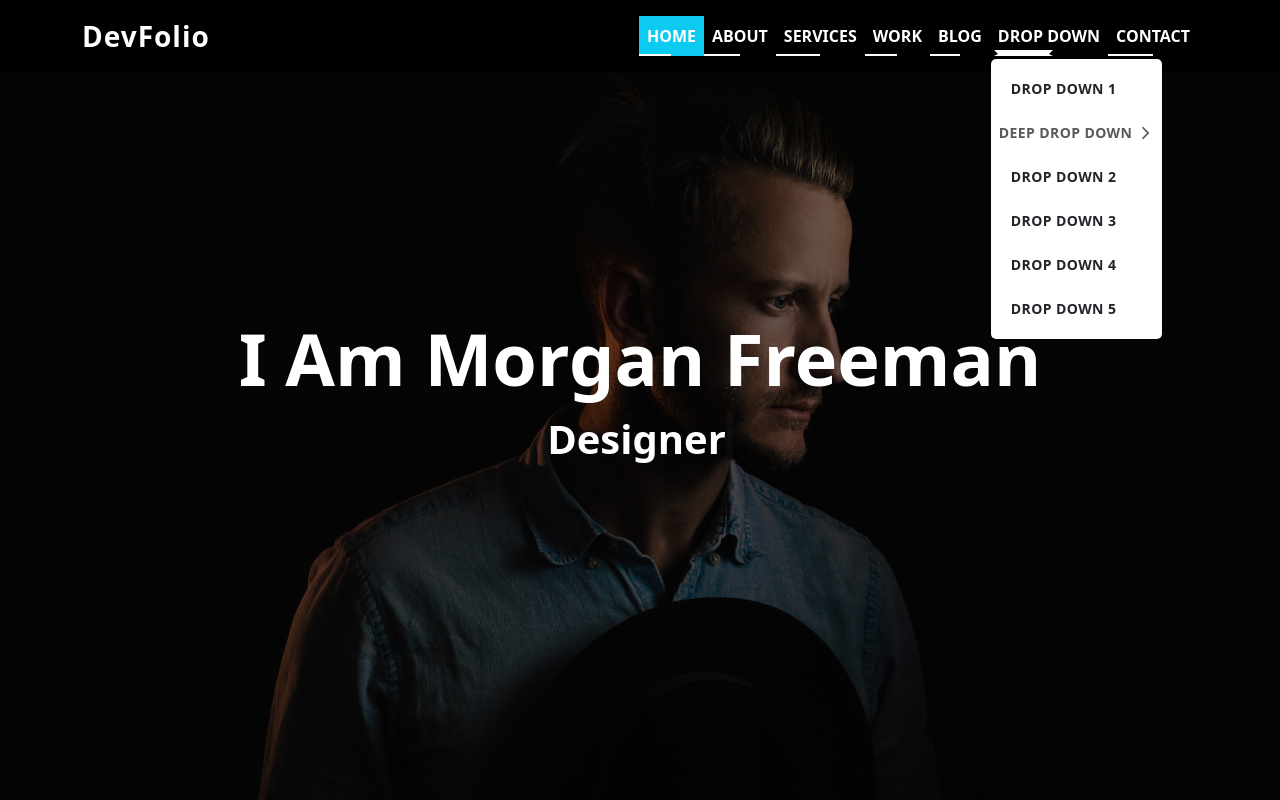
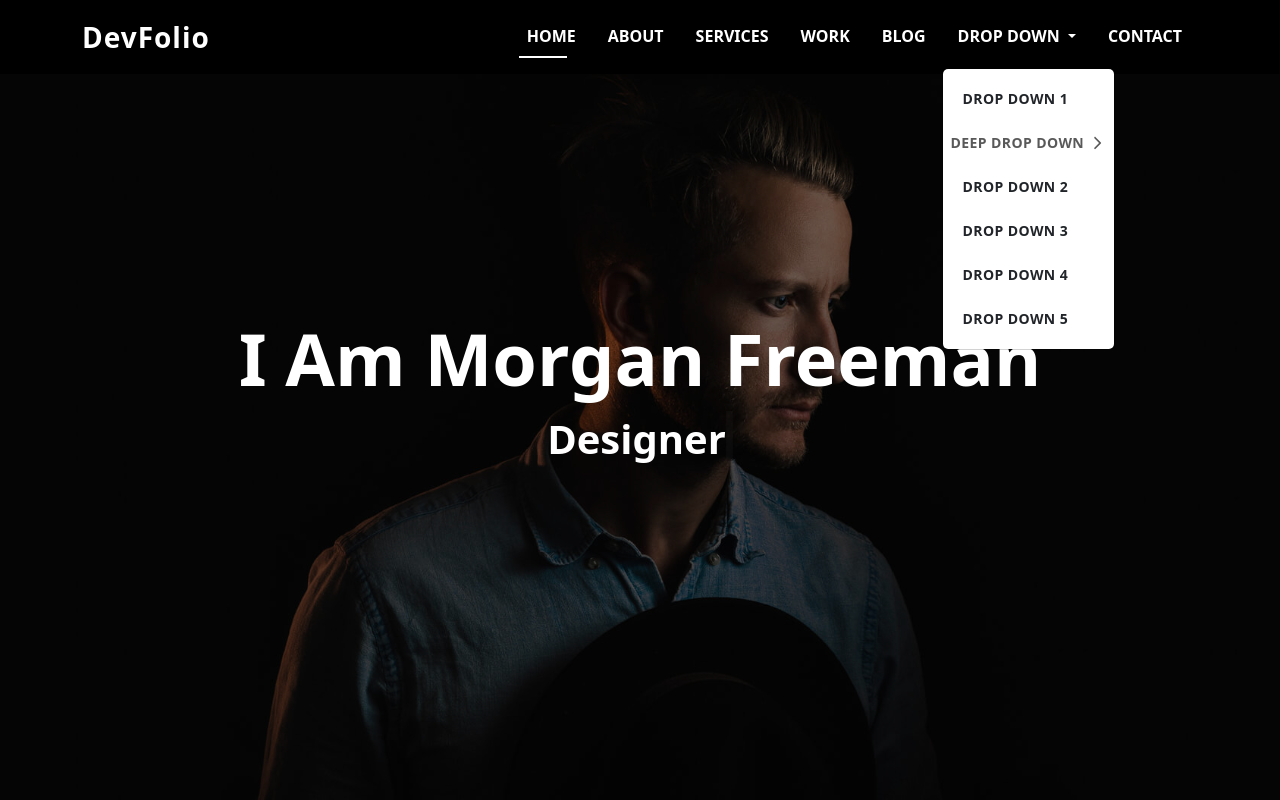
Before and after one commit to anasanwar210/Morgan, a plain HTML site: page index.html in a window 1280 px wide. Both pictures are taken after a click on the button "DROP DOWN". Drawn offline with Linux system fonts and the light colour scheme.

Commit message:
Some Changes

```diff
--- a/css/main.css
+++ b/css/main.css
@@ -14,12 +14,41 @@ body {
 .dropdown-menu .dropdown-submenu {
   display: none;
   position: absolute;
-  left: 100%;
+  right: 100%;
   top: -0.4375rem;
 }
 
 .dropdown-menu > li:hover > .dropdown-submenu {
   display: block;
+}
+
+/* body:not(body:has(:target)) nav .container .nav-links li a[href="#home"],
+body:has(.home:target) nav .container .nav-links li a[href="#home"],
+body:has(.chefs:target) nav .container .nav-links li a[href="#chefs"],
+body:has(.gallery:target) nav .container .nav-links li a[href="#gallery"],
+body:has(.contact:target) nav .container .nav-links li a[href="#contact"] {
+  color: var(--black-color);
+  border-bottom: 2px solid var(--main-color);
+  } */
+
+/* Target NavBar Links */
+body:not(body:has(:target))
+  nav
+  .container
+  .navbar-collapse
+  ul.navbar-nav
+  li.nav-item
+  a.home,
+:has(.home:target)
+  nav
+  .container
+  .navbar-collapse
+  ul.navbar-nav
+  li.nav-item
+  a.home {
+  border-bottom: 2px solid #fff;
+  width: 75%;
+  transform: translateX();
 }
 
 /*
@@ -30,6 +59,10 @@ body {
 
 nav {
   background-color: rgba(0, 0, 0, 0.9);
+}
+
+nav input {
+  display: none;
 }
 
 nav .container h1 > a {
@@ -60,19 +93,22 @@ nav .navbar .navbar-toggler:focus {
   box-shadow: none;
 }
 
-nav .container .navbar-collapse ul.navbar-nav li.nav-item{
+nav .container .navbar-collapse ul.navbar-nav li.nav-item {
   position: relative;
 }
 
-nav .container .navbar-collapse ul.navbar-nav li.nav-item   a::after{
+nav .container .navbar-collapse ul.navbar-nav li.nav-item::after {
   content: "";
   position: absolute;
   border-bottom: 2px solid #fff;
-  width: 50%;
-  bottom: 0;
-  left: 0%;
-  /* transform: translateX(100%); */
+  width: 0;
+  bottom: 14%;
+  left: 15%;
+  transition: width 0.3s linear;
+}
 
+nav .container .navbar-collapse ul.navbar-nav li.nav-item:hover::after {
+  width: 45%;
 }
 
 /*
--- a/css/media.css
+++ b/css/media.css
@@ -12,9 +12,7 @@
     display: block;
   }
 
-  :root:has(#close-menu:checked) .navbar-expand-lg .navbar-collapse ,
-  :root:has(#close-menu:checked) #overlay
-  {
+  :root:has(#menu:checked) label.open-menu {
     display: none;
   }
 
--- a/index.html
+++ b/index.html
@@ -47,36 +47,35 @@
 			</div>
 			<div class="collapse navbar-collapse" id="navbarSupportedContent">
 				<ul class="navbar-nav ms-auto mb-2 mb-lg-0">
-					<li class="nav-item x-mark d-lg-none">
-						<input type="checkbox" name="close-menu" id="close-menu" class="d-none">
-						<label for="close-menu">
-							<i class="fa-solid fa-xmark nav-link  text-white"></i>
+					<li class="nav-item p-2 p-lg-2 x-mark d-lg-none">
+						<label for="menu" class="close-menu">
+							<i class="fa-solid fa-xmark"></i>
 						</label>
 					</li>
-					<li class="nav-item ">
-						<a class="nav-link bg-info  text-white text-uppercase active" aria-current="page" href="#">home</a>
+					<li class="nav-item p-2 p-lg-2 ">
+						<a class="home nav-link text-white text-uppercase active" aria-current="page" href="#home">home</a>
 					</li>
-					<li class="nav-item">
-						<a class="nav-link  text-white text-uppercase" href="#">about</a>
+					<li class="nav-item p-2 p-lg-2">
+						<a class="about nav-link text-white text-uppercase" aria-current="page" href="#about">about</a>
 					</li>
-					<li class="nav-item">
-						<a class="nav-link  text-white text-uppercase" href="#">services</a>
+					<li class="nav-item p-2 p-lg-2">
+						<a class="services nav-link text-white text-uppercase" href="#services">services</a>
 					</li>
-					<li class="nav-item">
-						<a class="nav-link  text-white text-uppercase" href="#">work</a>
+					<li class="nav-item p-2 p-lg-2">
+						<a class="work nav-link text-white text-uppercase" href="#work">work</a>
 					</li>
-					<li class="nav-item">
-						<a class="nav-link  text-white text-uppercase" href="#">blog</a>
+					<li class="nav-item p-2 p-lg-2">
+						<a class="blog nav-link text-white text-uppercase" href="#blog">blog</a>
 					</li>
-					<li class="nav-item dropdown">
-						<a class="nav-link text-uppercase  text-white dropdown-toggle" href="#" role="button" data-bs-toggle="dropdown"
-							aria-expanded="false">
+					<li class="nav-item p-2 p-lg-2 dropdown">
+						<a class="drop-down nav-link text-uppercase  text-white dropdown-toggle" href="#drop-down" role="button"
+							data-bs-toggle="dropdown" aria-expanded="false">
 							drop down
 						</a>
 						<ul class="dropdown-menu">
 							<li><a class="dropdown-item" href="#">drop down 1</a></li>
 							<li>
-								<a class="nav-link  dropdown-item" href="#" role="button" data-bs-toggle="dropdown"
+								<a class="nav-link  dropdown-item" href="" role="button" data-bs-toggle="dropdown"
 									aria-expanded="false">
 									deep drop down <i class="fa-solid fa-chevron-right"></i>
 								</a>
@@ -94,8 +93,8 @@
 							<li><a class="dropdown-item" href="#">drop down 5</a></li>
 						</ul>
 					</li>
-					<li class="nav-item">
-						<a class="nav-link text-white text-uppercase" href="#">contact</a>
+					<li class="nav-item p-2 p-lg-2">
+						<a class="contact nav-link  text-white text-uppercase" href="#contact">contact</a>
 					</li>
 				</ul>
 			</div>
@@ -104,7 +103,8 @@
 
 	<header class="container-fluid">
 		<div class="inner row">
-			<div class="main-text col-sm-8 m-auto text-center text-white d-flex justify-content-center align-items-center flex-column vh-100">
+			<div
+				class="main-text col-sm-8 m-auto text-center text-white d-flex justify-content-center align-items-center flex-column vh-100">
 				<h2>I am Morgan Freeman</h2>
 				<div class="animated">
 					<p class="typewriter"></p>
```
